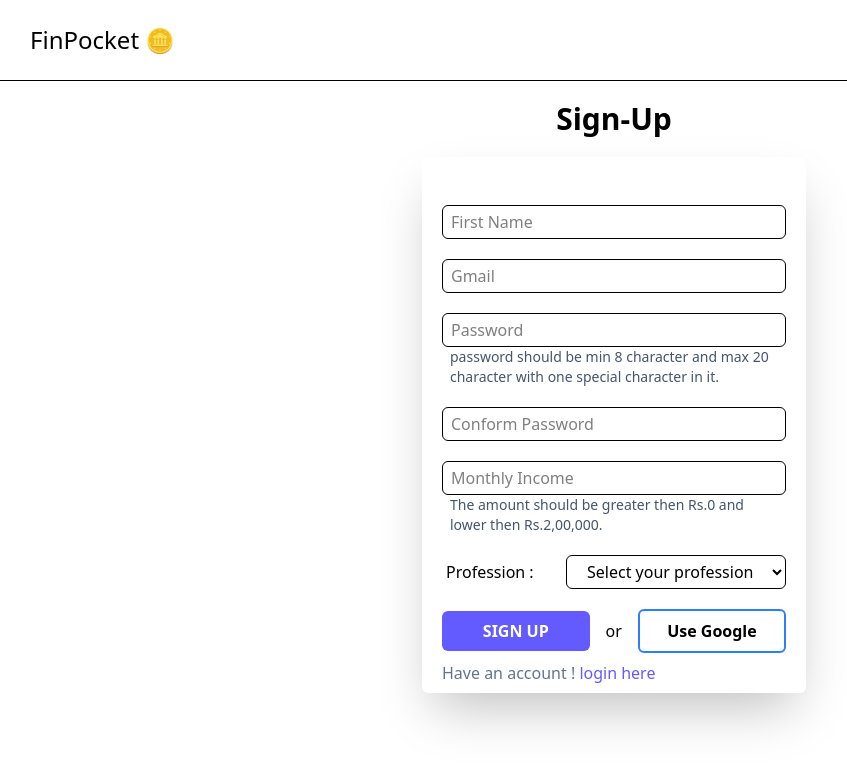
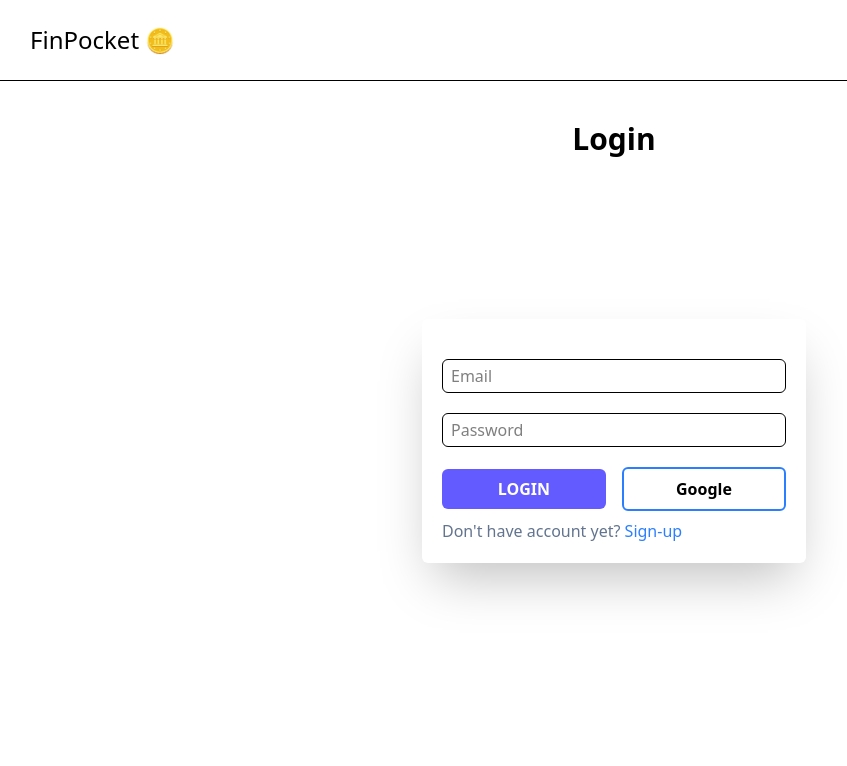
Before and after one commit to rsr11/FinPocket-frontend, a React (Vite) app: page / in a window 1280 px wide. Shown: the top 766 px of the page, without its empty margins (26-873 px from the left). Built offline with nearby package versions, Linux system fonts and the light colour scheme.

Commit message:
improved auth

```diff
--- a/src/App.jsx
+++ b/src/App.jsx
@@ -5,7 +5,7 @@ import Login from './pages/Login'
 import Signup from './pages/Signup'
 // import { useEffect, useState } from 'react'
 // import { supabase } from './supabase'
-import { useSelector } from 'react-redux'
+// import { useSelector } from 'react-redux'
 import FinPocketDashboard from './pages/FinPocketDashboard'
 import UserForm from './components/UserForm'
 
@@ -15,9 +15,9 @@ function App() {
 
   const userLogined = localStorage.getItem("UserLogined");
 
-  const isLoggedIn = useSelector(state => state.User.isLoggedIn)
+  // const isLoggedIn = useSelector(state => state.User.isLoggedIn)
 
-  console.log("the statue : "+isLoggedIn);
+  // console.log("the statue : "+isLoggedIn);
 
 
   // const userSession = async()=>{
@@ -50,7 +50,7 @@ function App() {
         }
 
 
-        <Route path='/' element={ !userLogined ? <Signup    /> : <Dashboard/> }  />
+        <Route path='/' element={ userLogined ? <Dashboard/> : <Login/> }  />
         <Route path='/login' element={<Login/>} />
         <Route path='/signup' element={<Signup/>} />
       </Routes>
--- a/src/features/Auth/Auth.slice.js
+++ b/src/features/Auth/Auth.slice.js
@@ -16,12 +16,21 @@ export const AuthSlice = createSlice({
     initialState,
     reducers:{
         UpdateLoggedIn : (state, action)=>{
-            console.log(action);
 
-             state.User.isLoggedIn = action.payload.isLogin;
+
+             state.User.isLoggedIn = action.payload.isLoggedIn;
              state.User.gmail = action.payload.email;
              state.User.password = action.payload.password;
              state.User.name = action.payload.name;
+
+            //  localStorage.setItem("UserLogined",action.payload.isLogin);
+            //  localStorage.setItem("UserName",action.payload.name);
+
+            console.log(state.User.name);
+            console.log(state.User.isLoggedIn);
+
+
+
             }
         // LoggedOut : (state,action)=>
      }
--- a/src/pages/Dashboard.jsx
+++ b/src/pages/Dashboard.jsx
@@ -5,6 +5,8 @@ import { UpdateLoggedIn } from '../features/Auth/Auth.slice';
 import UserDetail from '../components/UserDetail';
 import Header from '../components/Header';
 import UserForm from '../components/UserForm';
+import axios from 'axios';
+import { toast } from 'react-toastify';
 
 const Dashboard = () => {
 
@@ -16,17 +18,30 @@ const Dashboard = () => {
 
   const dispatch = useDispatch();
 
+  const userName = localStorage.getItem("UserName");
+
 
   // useEffect(()=>{})
 
-    const LogOut = ()=>{
+    const LogOut = async ()=>{
       console.log("clicked");
 
+     try {
+      const data = await axios.get("http://localhost:4040/finPocket/api/auth/logout",{
+        withCredentials:true
+      });
+
+      if(data.status === 200){
+        console.log("logged out successfully");
+        toast.success("logged out successfully",{autoClose:1000});
         localStorage.removeItem("UserLogined");
         dispatch(UpdateLoggedIn(false));
         navigate("/login");
-
-    }
+        };
+      }catch(error) {
+         console.log(error);
+      }
+    };
 
 
   return (
@@ -34,7 +49,7 @@ const Dashboard = () => {
          <Header/>
       <main className='blu' >
 
-      <h1>Welcome {} </h1>
+      <h1>Welcome {userName} </h1>
 
       {/* <header> */}
          {/* <h1 className=' sm:left-24 left-2 text-xl sm:text-2xl top-1 sm:top-8 ml-10  p-10' >FinPocket 🪙 </h1> */}
--- a/src/pages/Login.jsx
+++ b/src/pages/Login.jsx
@@ -8,6 +8,7 @@ import axios from 'axios'
 import { toast } from 'react-toastify'
 import { useDispatch } from 'react-redux'
 import { UpdateLoggedIn } from '../features/Auth/Auth.slice'
+import Loader from '../components/Loader'
 
 const Login = () => {
 
@@ -39,48 +40,63 @@ const Login = () => {
       alert("password length should be min 8 character and max 20 character");
       passwordref.current.value = "";
       emailref.current.value = "";
-      return;
-    }else{
+      return;}
+
        try {
           //  alert(email+" "+ password);
             const data = await axios.post("http://localhost:4040/finPocket/api/auth/login",{
+
                  email:email,
                  password:password
             },{
               headers:{
                 "Content-Type":"application/json"
-              }
+              },
+              withCredentials:true,
+
             });
 
             if(data.status === 200){
-              dispatch(UpdateLoggedIn({name:data?.data?.name || "User" ,email,isLoggedIn:true}));
+              dispatch(UpdateLoggedIn({name:data?.data?.name ,email,isLoggedIn:true}));
               setLoading(false);
               toast.success("User LoggedIn!!",{autoClose:1000});
+              localStorage.setItem("UserLogined",true);
+              localStorage.setItem("UserName",data?.data?.name);
+
+
+              alert();
               setTimeout(()=>{ navigate("/") },1500);
 
             }
        } catch (error) {
-           console.log(error);
-           alert(error?.response?.data)
+         console.log(error);
+         setLoading(false);
+          //  alert(error?.response?.data)
            toast.error(error?.response?.data?.msg || error?.response?.data || "something went wrong!");
            passwordref.current.value = "";
            emailref.current.value = "";
+           return;
 
        }
-    }
+
+        setLoading(false);
+
   }
 
 
   return (
     <>
       <Header/>
+    <h1 className='text-2xl sm:text-3xl sm:mb-1 relative text-center mt-10 font-semibold' >Login</h1>
     <div className='flex justify-center flex-col items-center h-[70vh]' >
 
       {/* <h1 className='absolute sm:left-24 left-2 text-xl sm:text-2xl top-1 sm:top-8 p-4' >FinPocket 🪙 </h1> */}
 
 
-       <h1 className='text-2xl sm:text-3xl sm:mb-2 font-semibold' >Login</h1>
-       <form onSubmit={(e)=>{onLoginSubmit(e)}} className='flex flex-col w-[80vw] lg:w-[30vw] md:w-[60vw] sm:w-[30vw] rounded-md shadow-2xl  pt-20 p-5' >
+
+
+       {loading ? <Loader/> :
+       <form onSubmit={(e)=>{onLoginSubmit(e)}} className='flex flex-col w-[80vw] lg:w-[30vw] md:w-[60vw] sm:w-[30vw] rounded-md shadow-2xl  pt-10 p-5' >
 
         <input type="email" required ref={emailref} placeholder='Email' className='border px-2 text-sm sm:text-base rounded-md py-1 mb-5' />
         <input type="password" ref={passwordref} required minLength={8} maxLength={20}  placeholder='Password' className='border text-sm sm:text-base rounded-md px-2 py-1 mb-5' />
@@ -92,6 +108,7 @@ const Login = () => {
          <p className='text-slate-500 text-sm sm:text-base mt-2' >Don't have account yet? <NavLink to={`/signup`} className='hover:underline text-blue-500 cursor-pointer' >Sign-up </NavLink></p>
 
        </form>
+      }
 
 
 
```
